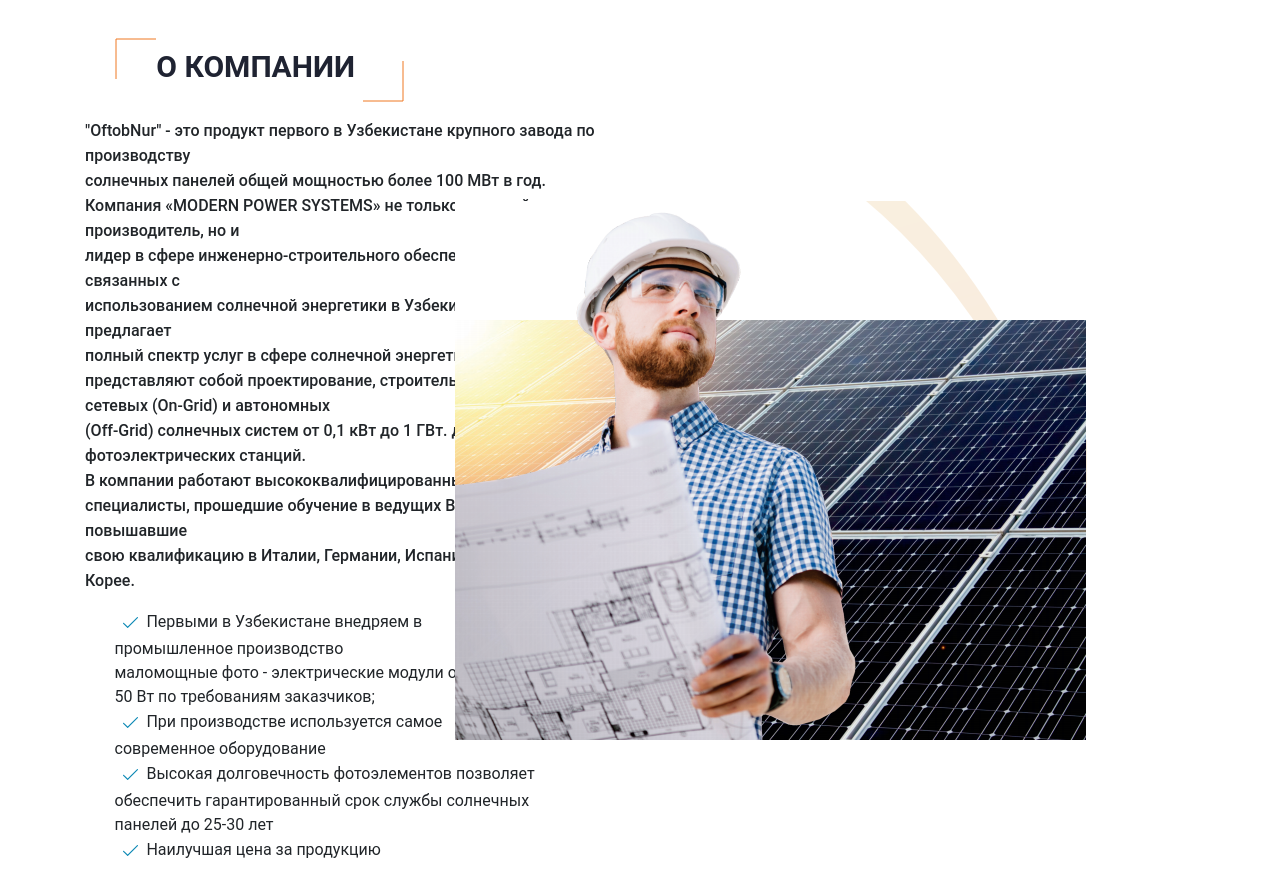
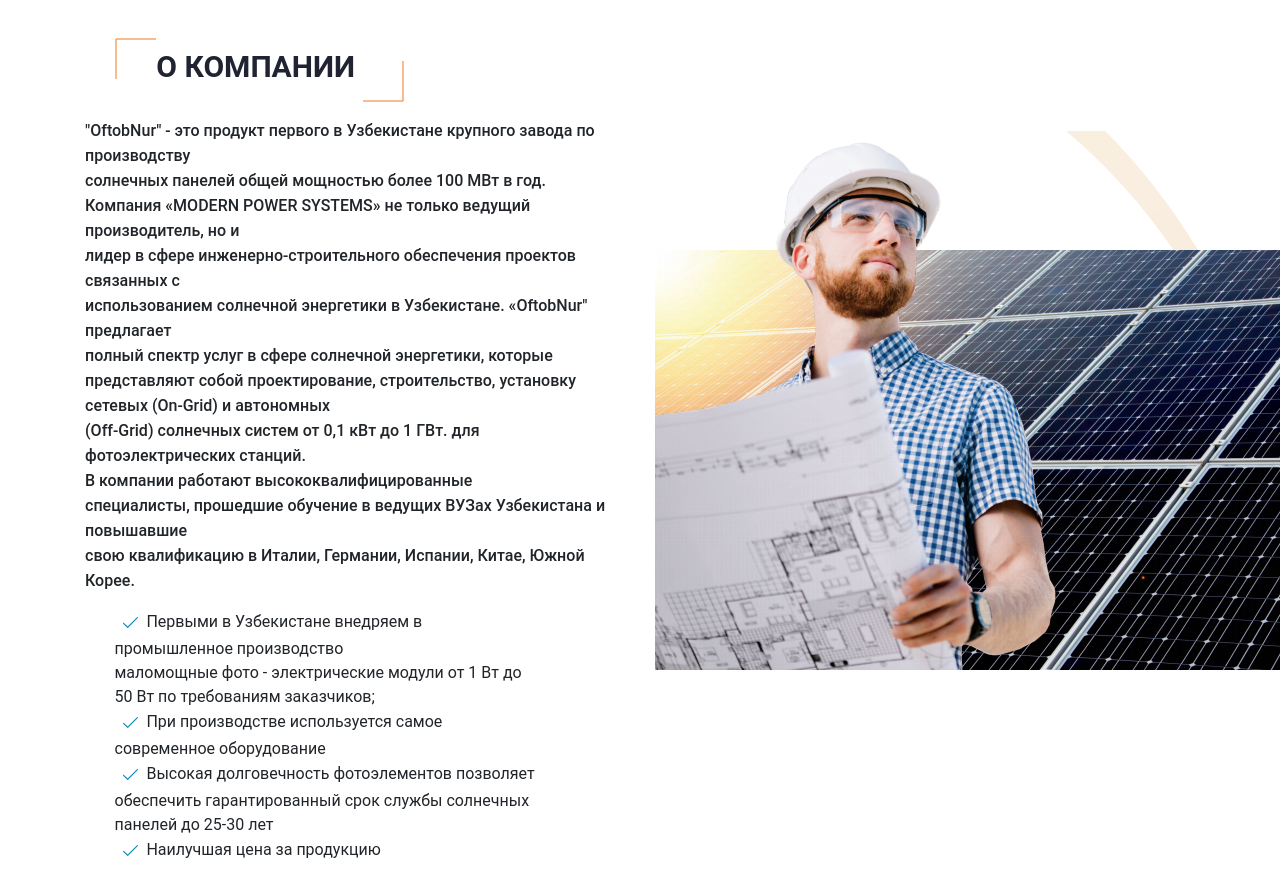
Before and after one commit to FathullaLatipov/header, a plain HTML site: page index.html in a window 1280 px wide. Shown: the part 940-1817 px from the top of the page. Drawn offline with nearby package versions, Linux system fonts and the light colour scheme; files whose address does not match are found by name.

Commit message:
Update style.css

```diff
--- a/css/style.css
+++ b/css/style.css
@@ -1084,9 +1084,8 @@
         margin: 4px;
     }
     .sun2 {
-        margin-top: 35%;
-        position: relative;
-        margin-left: -37%;
+         margin-top: 22%;
+         position: relative;
     }
     .btn_all {
         background-color: #F6FBFF;
```
